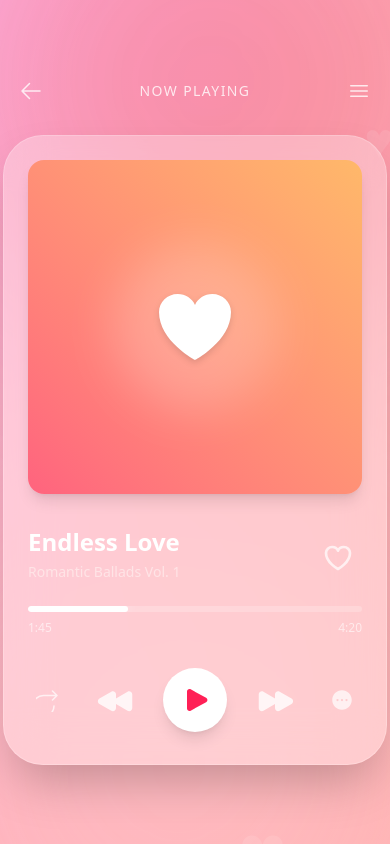
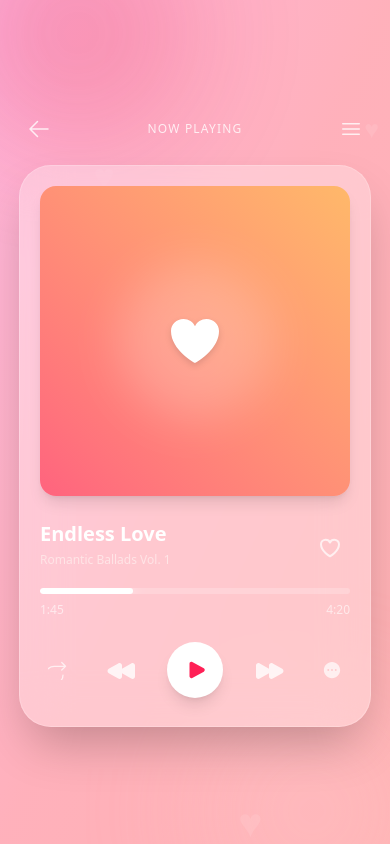
Before and after one commit to nadeemcite/mini, a Next.js app: page /u/ab2 in a window 390 px wide. Built offline with nearby package versions, Linux system fonts and the light colour scheme.

Commit message:
fix: mobile compatibility

```diff
--- a/src/app/u/ab1/page.tsx
+++ b/src/app/u/ab1/page.tsx
@@ -15,15 +15,15 @@ function HeartIcon({ className }: { className?: string }) {
 
 export default function GreetingPage() {
   return (
-    <div className="flex flex-col min-h-screen items-center justify-center p-6 text-center">
-      <div className="max-w-md w-full p-10 rounded-[3rem] bg-white/40 dark:bg-black/20 border-2 border-primary/10 backdrop-blur-md shadow-2xl shadow-primary/5">
-        <div className="w-20 h-20 bg-primary/10 rounded-full flex items-center justify-center mx-auto mb-8">
-          <HeartIcon className="w-10 h-10 text-primary animate-bounce" />
+    <div className="flex flex-col min-h-screen items-center justify-center p-4 md:p-6 text-center overflow-x-hidden">
+      <div className="w-full max-w-md p-6 md:p-10 rounded-[2rem] md:rounded-[3rem] bg-white/40 dark:bg-black/20 border-2 border-primary/10 backdrop-blur-md shadow-2xl shadow-primary/5 mx-auto">
+        <div className="w-16 h-16 md:w-20 md:h-20 bg-primary/10 rounded-full flex items-center justify-center mx-auto mb-6 md:mb-8">
+          <HeartIcon className="w-8 h-8 md:w-10 md:h-10 text-primary animate-bounce" />
         </div>
 
-        <h1 className="text-3xl font-bold mb-4">Hello there!</h1>
+        <h1 className="text-2xl md:text-3xl font-bold mb-3 md:mb-4">Hello there!</h1>
 
-        <p className="text-lg text-foreground/80 leading-relaxed mb-8">
+        <p className="text-base md:text-lg text-foreground/80 leading-relaxed mb-6 md:mb-8">
           Welcome to your special corner of <span className="text-primary font-semibold">LoveTheme</span>.
           We&apos;re so glad you&apos;re here. This is a space built with passion and care,
           just for you.
--- a/src/app/u/ab2/page.tsx
+++ b/src/app/u/ab2/page.tsx
@@ -77,12 +77,13 @@ export default function MusicPlayerPage() {
   }, [isPlaying]);
 
   return (
-    <div className="relative min-h-screen flex items-center justify-center overflow-hidden bg-background">
+    <div className="relative min-h-screen w-full flex items-center justify-center overflow-hidden bg-background">
 
       {/* Dynamic Background */}
       <div className="absolute inset-0 bg-gradient-to-br from-pink-300 via-rose-300 to-red-300 dark:from-rose-950 dark:via-red-900 dark:to-pink-950 opacity-80" />
-      <div className="absolute top-[-20%] left-[-10%] w-[500px] h-[500px] bg-primary/30 rounded-full blur-[100px] animate-pulse" />
-      <div className="absolute bottom-[-20%] right-[-10%] w-[500px] h-[500px] bg-secondary/40 rounded-full blur-[100px] animate-pulse delay-75" />
+      {/* Responsive blobs */}
+      <div className="absolute top-[-10%] left-[-10%] w-[60vw] h-[60vw] max-w-[500px] max-h-[500px] bg-primary/30 rounded-full blur-[60px] md:blur-[100px] animate-pulse" />
+      <div className="absolute bottom-[-10%] right-[-10%] w-[60vw] h-[60vw] max-w-[500px] max-h-[500px] bg-secondary/40 rounded-full blur-[60px] md:blur-[100px] animate-pulse delay-75" />
 
       {/* Floating Hearts Background (Simple CSS implementation) */}
       <div className="absolute inset-0 overflow-hidden pointer-events-none">
@@ -93,7 +94,7 @@ export default function MusicPlayerPage() {
             style={{
               left: `${Math.random() * 100}%`,
               top: `${Math.random() * 100}%`,
-              fontSize: `${Math.random() * 4 + 2}rem`,
+              fontSize: `${Math.random() * 2 + 1}rem`, // Smaller on mobile
               animationDuration: `${Math.random() * 5 + 3}s`,
             }}
           >
@@ -102,15 +103,15 @@ export default function MusicPlayerPage() {
         ))}
       </div>
 
-      <div className="relative z-10 w-full max-w-sm">
+      <div className="relative z-10 w-full max-w-sm px-4 md:px-0">
         {/* Navigation */}
-        <div className="flex justify-between items-center mb-8 px-4 text-white/80">
+        <div className="flex justify-between items-center mb-6 md:mb-8 px-2 text-white/80">
           <Link href="/" className="hover:text-white transition-colors">
             <svg xmlns="http://www.w3.org/2000/svg" viewBox="0 0 24 24" fill="currentColor" className="w-6 h-6">
               <path fillRule="evenodd" d="M11.03 3.97a.75.75 0 010 1.06l-6.22 6.22H21a.75.75 0 010 1.5H4.81l6.22 6.22a.75.75 0 11-1.06 1.06l-7.5-7.5a.75.75 0 010-1.06l7.5-7.5a.75.75 0 011.06 0z" clipRule="evenodd" />
             </svg>
           </Link>
-          <span className="text-sm font-medium tracking-widest uppercase">Now Playing</span>
+          <span className="text-xs md:text-sm font-medium tracking-widest uppercase">Now Playing</span>
           <button className="hover:text-white transition-colors">
              <svg xmlns="http://www.w3.org/2000/svg" viewBox="0 0 24 24" fill="currentColor" className="w-6 h-6">
                 <path fillRule="evenodd" d="M3 6.75A.75.75 0 013.75 6h16.5a.75.75 0 010 1.5H3.75A.75.75 0 013 6.75zM3 12a.75.75 0 01.75-.75h16.5a.75.75 0 010 1.5H3.75A.75.75 0 013 12zm0 5.25a.75.75 0 01.75-.75h16.5a.75.75 0 010 1.5H3.75a.75.75 0 01-.75-.75z" clipRule="evenodd" />
@@ -119,36 +120,36 @@ export default function MusicPlayerPage() {
         </div>
 
         {/* Music Player Card */}
-        <div className="bg-white/30 dark:bg-black/30 backdrop-blur-xl border border-white/20 dark:border-white/10 p-6 rounded-[2.5rem] shadow-2xl">
+        <div className="bg-white/30 dark:bg-black/30 backdrop-blur-xl border border-white/20 dark:border-white/10 p-5 md:p-6 rounded-[2rem] md:rounded-[2.5rem] shadow-2xl">
 
           {/* Album Art */}
-          <div className="relative aspect-square mb-8 rounded-2xl overflow-hidden shadow-lg group">
+          <div className="relative aspect-square mb-6 md:mb-8 rounded-2xl overflow-hidden shadow-lg group">
              {/* Rotating disk effect */}
             <div className={`absolute inset-0 flex items-center justify-center bg-gradient-to-tr from-rose-400 to-orange-300 transition-transform duration-[10000ms] ease-linear ${isPlaying ? 'rotate-180' : ''}`} style={{ transitionDuration: isPlaying ? '10s' : '0.5s', animation: isPlaying ? 'spin 10s linear infinite' : 'none' }}>
                 <div className="w-1/2 h-1/2 bg-white/20 rounded-full blur-xl" />
             </div>
              {/* Center Image/Icon */}
             <div className="absolute inset-0 flex items-center justify-center">
-                 <HeartIcon className="w-24 h-24 text-white drop-shadow-md" filled={true} />
+                 <HeartIcon className="w-16 h-16 md:w-24 md:h-24 text-white drop-shadow-md" filled={true} />
             </div>
           </div>
 
           {/* Song Info */}
-          <div className="flex justify-between items-end mb-6">
+          <div className="flex justify-between items-end mb-5 md:mb-6">
             <div>
-              <h2 className="text-2xl font-bold text-white dark:text-rose-50 mb-1">Endless Love</h2>
-              <p className="text-rose-100 dark:text-rose-200/70 text-sm font-medium">Romantic Ballads Vol. 1</p>
+              <h2 className="text-xl md:text-2xl font-bold text-white dark:text-rose-50 mb-1">Endless Love</h2>
+              <p className="text-rose-100 dark:text-rose-200/70 text-xs md:text-sm font-medium">Romantic Ballads Vol. 1</p>
             </div>
             <button
                 onClick={() => setIsLiked(!isLiked)}
                 className={`p-2 rounded-full transition-all ${isLiked ? 'text-rose-500 scale-110' : 'text-white/70 hover:text-white'}`}
             >
-              <HeartIcon className="w-8 h-8" filled={isLiked} />
+              <HeartIcon className="w-6 h-6 md:w-8 md:h-8" filled={isLiked} />
             </button>
           </div>
 
           {/* Progress Bar */}
-          <div className="mb-8 group cursor-pointer">
+          <div className="mb-6 md:mb-8 group cursor-pointer">
             <div className="h-1.5 w-full bg-white/20 rounded-full overflow-hidden">
               <div
                 className="h-full bg-white shadow-[0_0_10px_rgba(255,255,255,0.5)] rounded-full relative"
@@ -167,32 +168,32 @@ export default function MusicPlayerPage() {
           {/* Controls */}
           <div className="flex items-center justify-between mb-2">
             <button className="text-white/70 hover:text-white transition-colors p-2">
-               <svg xmlns="http://www.w3.org/2000/svg" viewBox="0 0 24 24" fill="currentColor" className="w-6 h-6">
+               <svg xmlns="http://www.w3.org/2000/svg" viewBox="0 0 24 24" fill="currentColor" className="w-5 h-5 md:w-6 md:h-6">
                   <path fillRule="evenodd" d="M15.97 2.47a.75.75 0 011.06 0l4.5 4.5a.75.75 0 010 1.06l-4.5 4.5a.75.75 0 11-1.06-1.06l3.22-3.22H7.5a9.75 9.75 0 109.75 9.75.75.75 0 111.5 0 11.25 11.25 0 11-11.25-11.25h11.69l-3.22-3.22a.75.75 0 010-1.06z" clipRule="evenodd" />
                 </svg>
             </button>
 
             <button className="text-white/80 hover:text-white transition-colors hover:scale-110 active:scale-95">
-              <BackwardIcon className="w-10 h-10" />
+              <BackwardIcon className="w-8 h-8 md:w-10 md:h-10" />
             </button>
 
             <button
                 onClick={togglePlay}
-                className="w-16 h-16 bg-white text-rose-500 rounded-full flex items-center justify-center shadow-lg hover:scale-105 active:scale-95 transition-all"
+                className="w-14 h-14 md:w-16 md:h-16 bg-white text-rose-500 rounded-full flex items-center justify-center shadow-lg hover:scale-105 active:scale-95 transition-all"
             >
               {isPlaying ? (
-                <PauseIcon className="w-8 h-8 ml-0.5" />
+                <PauseIcon className="w-6 h-6 md:w-8 md:h-8 ml-0.5" />
               ) : (
-                <PlayIcon className="w-8 h-8 ml-1" />
+                <PlayIcon className="w-6 h-6 md:w-8 md:h-8 ml-1" />
               )}
             </button>
 
             <button className="text-white/80 hover:text-white transition-colors hover:scale-110 active:scale-95">
-              <ForwardIcon className="w-10 h-10" />
+              <ForwardIcon className="w-8 h-8 md:w-10 md:h-10" />
             </button>
 
              <button className="text-white/70 hover:text-white transition-colors p-2">
-               <svg xmlns="http://www.w3.org/2000/svg" viewBox="0 0 24 24" fill="currentColor" className="w-6 h-6">
+               <svg xmlns="http://www.w3.org/2000/svg" viewBox="0 0 24 24" fill="currentColor" className="w-5 h-5 md:w-6 md:h-6">
                 <path fillRule="evenodd" d="M12 2.25c-5.385 0-9.75 4.365-9.75 9.75s4.365 9.75 9.75 9.75 9.75-4.365 9.75-9.75S17.385 2.25 12 2.25zm0 8.625a1.125 1.125 0 100 2.25 1.125 1.125 0 000-2.25zM15.375 12a1.125 1.125 0 112.25 0 1.125 1.125 0 01-2.25 0zM7.5 10.875a1.125 1.125 0 100 2.25 1.125 1.125 0 000-2.25z" clipRule="evenodd" />
               </svg>
             </button>
```
